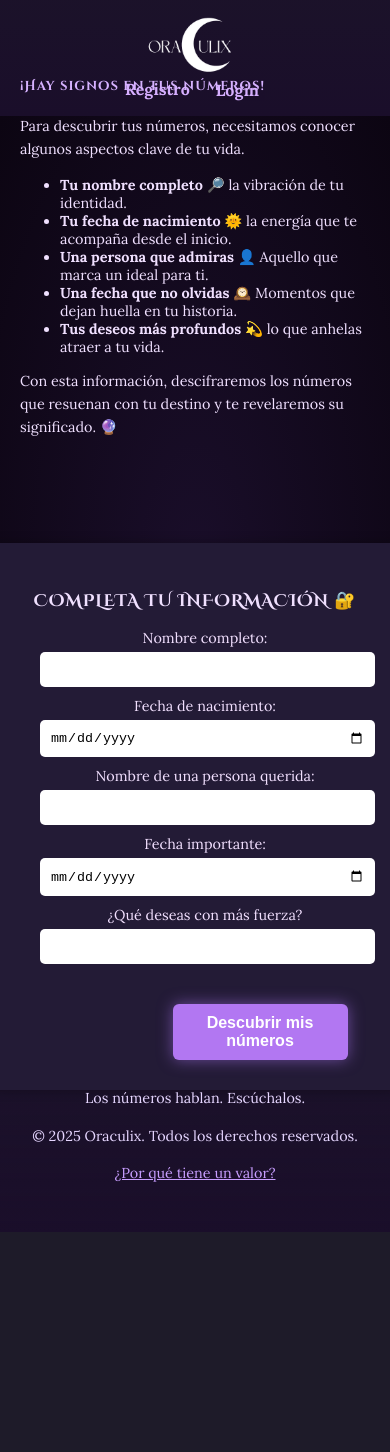
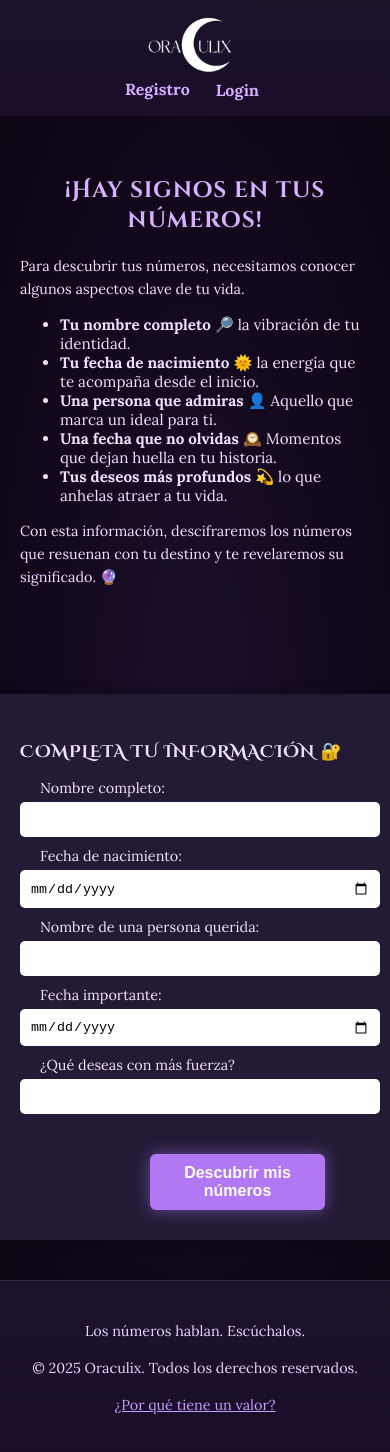
Before and after one commit to HectorAmpuero/oraculix, a React (Vite) app in the folder frontend/: page /formulario in a window 390 px wide. Shown: the top 1452 px of the page. Before the commit the page ends 1232 px from the top, so only its background shows below. Built offline with nearby package versions, Linux system fonts and the light colour scheme.

Commit message:
cambios responsive

```diff
--- a/frontend/src/assets/styles.css
+++ b/frontend/src/assets/styles.css
@@ -851,110 +851,66 @@ button:disabled {
 
 /* Móviles (hasta 767px) */
 @media (max-width: 767px) {
-  .navbar {
-    flex-direction: column;
-    align-items: center;
+  body {
+    overflow-x: hidden;
   }
 
-  .formulario-container,
-  .resultados-container,
-  .cuenta-container {
-    padding: 15px;
-  }
-
-  .formulario-box,
-  .info-signos {
-    width: 100%;
-  }
-
-  .slide1 h1,
-  .slide2 h2,
-  .slide3 h2 {
-    font-size: 1.4rem;
-    text-align: center;
-  }
-
-  .btn {
-    width: 100%;
-    margin-top: 10px;
-  }
-
-  .numeros {
-    display: flex;
-    flex-wrap: wrap;
-    justify-content: center;
-    gap: 10px;
-  }
-
-  .numero-circulo {
-    width: 50px;
-    height: 50px;
-    font-size: 1rem;
-  }
-
-  footer {
+  .navbar {
     flex-direction: column;
     align-items: center;
     text-align: center;
   }
-}
 
-@media (max-width: 768px) {
-  .slide2 {
-    flex-direction: column;
-    padding: 40px 20px;
-    height: auto;
-    text-align: center;
-  }
-
-  .slide2 h2 {
-    font-size: 1.6rem;
-    margin-bottom: 20px;
-  }
-
-  .slide2 div {
-    margin: 0;
-    padding: 0;
-    align-items: center;
-    justify-content: center;
-  }
-
-  .slide2 button {
-    width: 100%;
-    max-width: 300px;
-    margin-top: 20px;
-  }
-}
-
-@media (max-width: 768px) {
   .formulario-container {
-    display: flex;
-    height: 100vh;
     flex-direction: column;
     align-items: center;
-    padding: 40px 20px;
-    text-align: center;
+    height: auto;
+    padding: 20px;
   }
 
   .info-signos,
   .formulario-box {
     width: 100%;
     max-width: 500px;
+    height: auto;
     margin: 20px 0;
-    height: 100vh;
   }
+
   .info-signos h2 {
-    font-size: small;
+    font-size: 1.4rem;
+    text-align: center;
   }
 
   .info-signos ul {
     padding-left: 20px;
     text-align: left;
+    font-size: 0.95rem;
   }
 
-  .formulario-box button {
+  .formulario-box input,
+  .formulario-box textarea {
+    width: 97%;
+    margin-left: 0;
+  }
+
+  .formulario-box .btn {
+    align-self: center;
+  }
+
+  .slide1 h1,
+  .slide2 h2,
+  .slide3 h2 {
+    font-size: 1.6rem;
+    text-align: center;
+  }
+
+  .btn {
     width: 100%;
-    max-width: 300px;
-    margin-top: 20px;
+    margin-top: 15px;
+  }
+
+  footer {
+    padding: 1.5rem 1rem;
+    text-align: center;
   }
 }
```
